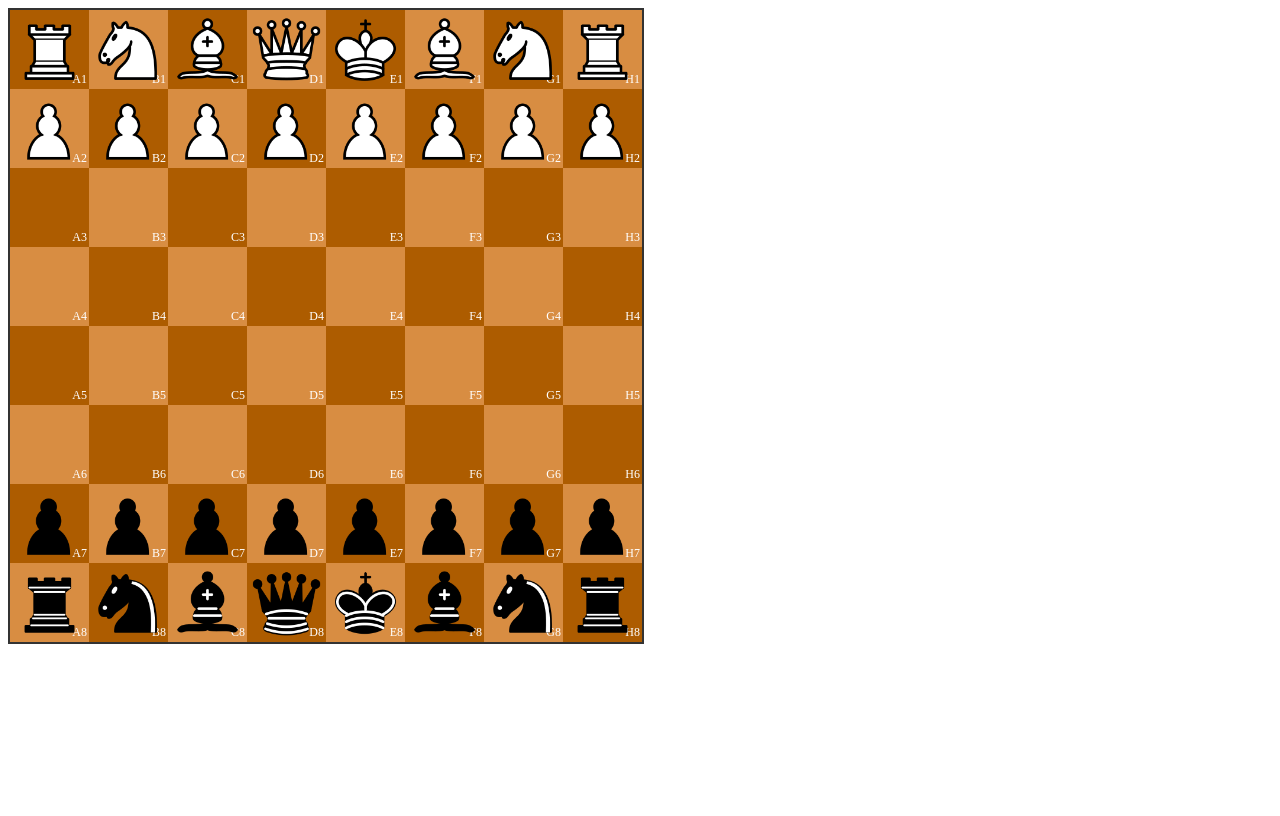
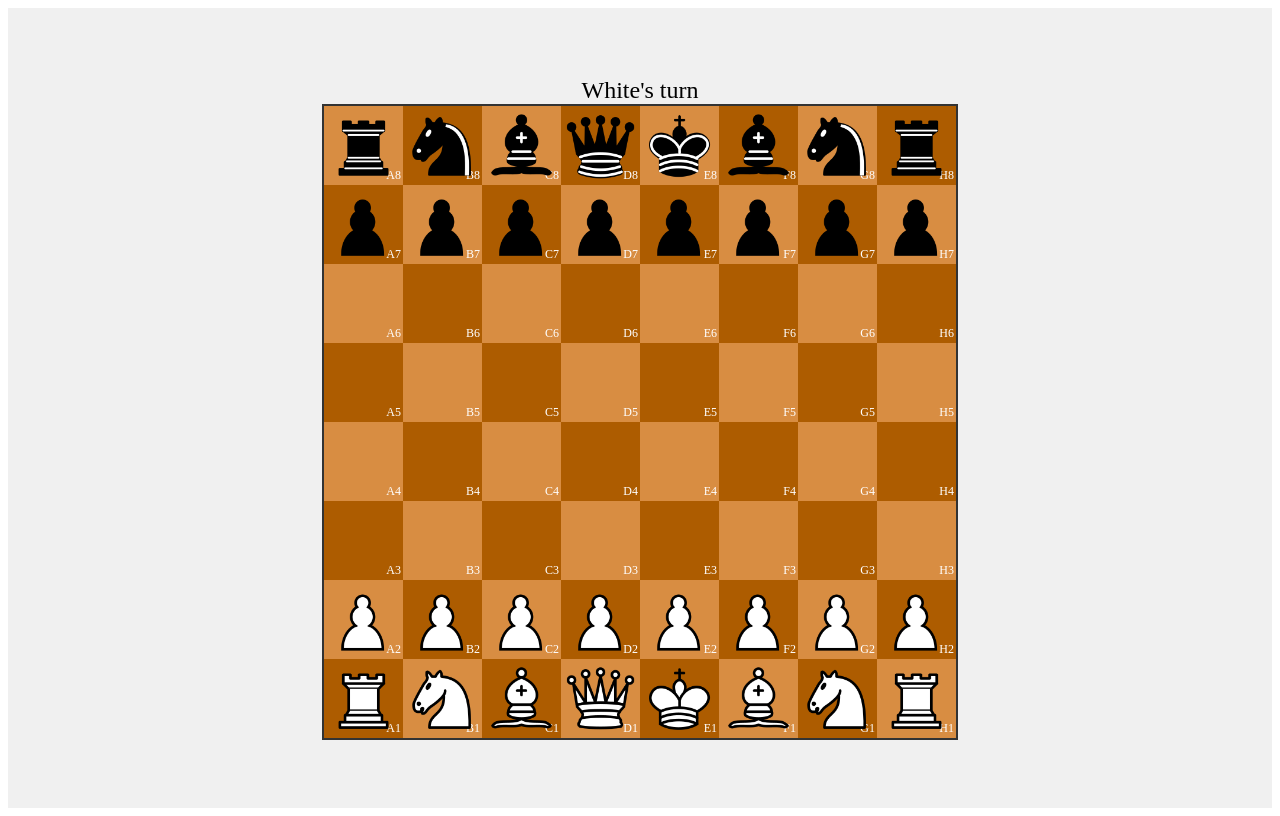
Before and after one commit to hitrgiz87/Chess, a React (Vite) app: page / in a window 1280 px wide. Built offline with nearby package versions, Linux system fonts and the light colour scheme.

Commit message:
added Piece Movement and turns

```diff
--- a/src/Components/ChessBoard.tsx
+++ b/src/Components/ChessBoard.tsx
@@ -1,5 +1,5 @@
 'use client';
-import React from 'react';
+import React, { useState } from 'react';
 import SquareWithLabel from './SquareWithLabel';
 
 const initialBoard = [
@@ -13,44 +13,12 @@ const initialBoard = [
   ['wR', 'wN', 'wB', 'wQ', 'wK', 'wB', 'wN', 'wR']
 ];
 
-
+type BoardType = any;
 
  function ChessBoard() {
   const [selectedPiece, setSelectedPiece] = React.useState<{row:number, col: number} | null> (null);
   const [board, setBoard] = React.useState(initialBoard)
-
-
-
-  const isValidMove = (piece: string, fromRow: number, fromCol: number, toRow: number, toCol: number, board:string[][]):boolean => {
-    const targetPiece = board[toRow][toCol];
-    const isTargetOpponent = targetPiece && targetPiece[0] !== piece[0];
-    switch (piece[1]) {
-      case 'P': { // Pawn movement
-        const direction = piece[0] === 'w' ? -1 : 1;
-        if (fromCol === toCol && board[toRow][toCol] === '' && toRow === fromRow + direction) return true;
-        if (fromCol === toCol && fromRow === (piece[0] === 'w' ? 6 : 1) && board[toRow][toCol] === '' && toRow === fromRow + 2 * direction) return true;
-        if (Math.abs(fromCol - toCol) === 1 && toRow === fromRow + direction && isTargetOpponent) return true;
-        break;
-      }
-      case 'R': { //Rook Movement
-        if (fromRow === toRow || fromCol === toCol ){
-          if (isClearPath(fromCol,fromRow,toCol,toRow,board)) return true
-        };
-        break;
-
-
-
-      }
-
-
-
-
-
-      default:
-        break;
-    }
-  return false
-  };
+  const [isWhiteTurn, setIsWhiteTurn] = useState(true)
 
   const isClearPath = (fromRow: number, fromCol: number, toRow: number, toCol: number, board: BoardType): boolean => {
     const rowStep = toRow > fromRow ? 1 : toRow < fromRow ? -1 : 0;
@@ -64,33 +32,97 @@ const initialBoard = [
       currentRow += rowStep;
       currentCol += colStep;
     }
+
     return true;
   };
 
+
+
+
+  const isValidMove = (piece: string, fromRow: number, fromCol: number, toRow: number, toCol: number, board: BoardType): boolean => {
+    const targetPiece = board[toRow][toCol];
+    const isTargetOpponent = targetPiece && targetPiece[0] !== piece[0];
+
+    if (targetPiece && targetPiece[0]=== piece[0]){
+      return false;
+
+    }
+
+    switch (piece[1]) {
+      case 'P': { // Pawn movement
+        const direction = piece[0] === 'w' ? -1 : 1;
+        if (fromCol === toCol && board[toRow][toCol] === '' && toRow === fromRow + direction) return true;
+        if (fromCol === toCol && fromRow === (piece[0] === 'w' ? 6 : 1) && board[toRow][toCol] === '' && toRow === fromRow + 2 * direction) return true;
+        if (Math.abs(fromCol - toCol) === 1 && toRow === fromRow + direction && isTargetOpponent) return true;
+        break;
+      }
+      case 'R': { // Rook movement
+        if (fromRow === toRow || fromCol === toCol) {
+          if (isClearPath(fromRow, fromCol, toRow, toCol, board)) return true;
+        }
+        break;
+      }
+      case 'N': { // Knight movement
+        if ((Math.abs(fromRow - toRow) === 2 && Math.abs(fromCol - toCol) === 1) ||
+            (Math.abs(fromRow - toRow) === 1 && Math.abs(fromCol - toCol) === 2)) {
+          return true;
+        }
+        break;
+      }
+      case 'B': { // Bishop movement
+        if (Math.abs(fromRow - toRow) === Math.abs(fromCol - toCol)) {
+          if (isClearPath(fromRow, fromCol, toRow, toCol, board)) return true;
+        }
+        break;
+      }
+      case 'Q': { // Queen movement
+        if (fromRow === toRow || fromCol === toCol || Math.abs(fromRow - toRow) === Math.abs(fromCol - toCol)) {
+          if (isClearPath(fromRow, fromCol, toRow, toCol, board)) return true;
+        }
+        break;
+      }
+      case 'K': { // King movement
+        if (Math.abs(fromRow - toRow) <= 1 && Math.abs(fromCol - toCol) <= 1) {
+          return true;
+        }
+        break;
+      }
+      default:
+        break;
+    }
+    return false;
+  };
+
+
+
   const handleSquareClick = (row: number, col: number) => {
     if (selectedPiece) {
+      if (selectedPiece.row === row && selectedPiece.col === col) {
+        setSelectedPiece(null); // Deselecting the piece if the same square is clicked
+        return;
+      }
+      const piece = board[selectedPiece.row][selectedPiece.col];
 
-     const piece = board[selectedPiece.row][selectedPiece.col]
-     const targetPiece = board[row][col]
 
-      if(isValidMove(piece, selectedPiece.row,selectedPiece.col,row,col,board)){
-     // Move the piece
+      if (isValidMove(piece, selectedPiece.row, selectedPiece.col, row, col, board)) {
         const newBoard = board.map((r, i) => r.map((c, j) => {
           if (i === selectedPiece.row && j === selectedPiece.col) return '';
-        if (i === row && j === col) return board[selectedPiece.row][selectedPiece.col];
+          if (i === row && j === col) return piece;
           return c;
         }));
+
         setBoard(newBoard);
+        setIsWhiteTurn(!isWhiteTurn);
+        setSelectedPiece(null); // Clear selection after move
+      } else {
+        setSelectedPiece(null); // Clear selection if move is invalid
       }
-      setSelectedPiece(null);
     } else {
-      // Select the piece
-      if (board[row][col]) {
+      if (board[row][col] && ((isWhiteTurn && board[row][col][0] === 'w') || (!isWhiteTurn && board[row][col][0] === 'b'))) {
         setSelectedPiece({ row, col });
       }
     }
   };
-
 
 
 
@@ -116,14 +148,18 @@ const initialBoard = [
 
 
   return (
+
+    <div className="board-container">
+      <div className="turn-indicator">
+        {isWhiteTurn ? "White's turn" : "Black's turn"}
+      </div>
       <div className="chessboard">
-      {board.map((row, rowIndex) => (
-        <div className="row" key={rowIndex}>
-          {row.map((col, colIndex) => renderSquare(rowIndex, colIndex))}
-        </div>
+        {board.flatMap((row, rowIndex) => (
+          row.map((_, colIndex) => renderSquare(rowIndex, colIndex))
         ))}
       </div>
+    </div>
   );
-}
+};
 
 export default ChessBoard;
--- a/src/index.css
+++ b/src/index.css
@@ -5,7 +5,6 @@
   width: 632px; /* 8 * 79px */
   height: 632px;
   border: 2px solid #333;
-  rotate: -90deg;
 
 }
 
@@ -13,7 +12,7 @@
   position: relative;
   width: 100%;
   height: 100%;
-  rotate: 90deg;
+
 }
 
 .square {
@@ -37,3 +36,19 @@
   height: 100%;
   background-size: 474px 158px; /* Ensure it covers the sprite sheet dimensions */
 }
+
+.boardContainer {
+  display: flex;
+  justify-content: center;
+  align-items: center;
+  height: 100vh; /* Makes the container full height of the viewport */
+  background-color: #f0f0f0; /* Optional: Adds a background color for better visibility */
+}
+
+.turn-indicator{
+  display: flex;
+  justify-content: center;
+  align-items: center;
+  font-size: x-large;
+
+}
--- a/src/main.tsx
+++ b/src/main.tsx
@@ -6,8 +6,12 @@ import ChessBoard from './Components/ChessBoard.tsx'
 
 ReactDOM.createRoot(document.getElementById('root')!).render(
 
+    <div className='boardContainer'>
 
-    <ChessBoard />
+        <ChessBoard />
+
+    </div>
+
 
 
 
```
Lines whose indentation alone changed are shown as unchanged.
